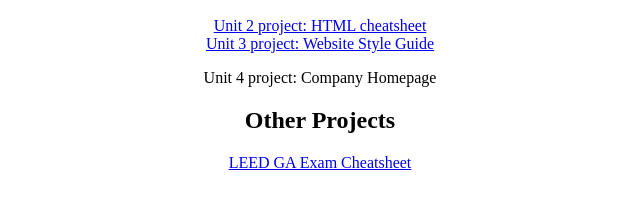
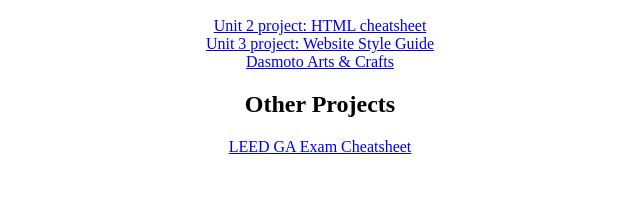
Before and after one commit to sahe4leed/sahe4leed.github.io, a plain HTML site: page index.html in a window 1280 px wide. Shown: the part 442-648 px from the top of the page, without its empty margins (320-960 px from the left). Drawn offline with Linux system fonts and the light colour scheme.

Commit message:
Add Dasmoto project

```diff
--- a/index.html
+++ b/index.html
@@ -11,7 +11,7 @@
  <h2>Codecademy Front End Engineering Projects</h2>
  <a href="https://sahe4leed.github.io/HTML_cheatsheet.html">Unit 2 project: HTML cheatsheet</a><br>
  <a href="https://sahe4leed.github.io/styleguide.html">Unit 3 project: Website Style Guide</a><br>
- <p>Unit 4 project: Company Homepage</p>
+ <a href="https://sahe4leed.github.io/dasmoto.html">Dasmoto Arts & Crafts</a><br>
 
  <h2>Other Projects</h2>
  <a href="https://sahe4leed.github.io/leedcheatsheet.html">LEED GA Exam Cheatsheet</a>
```
